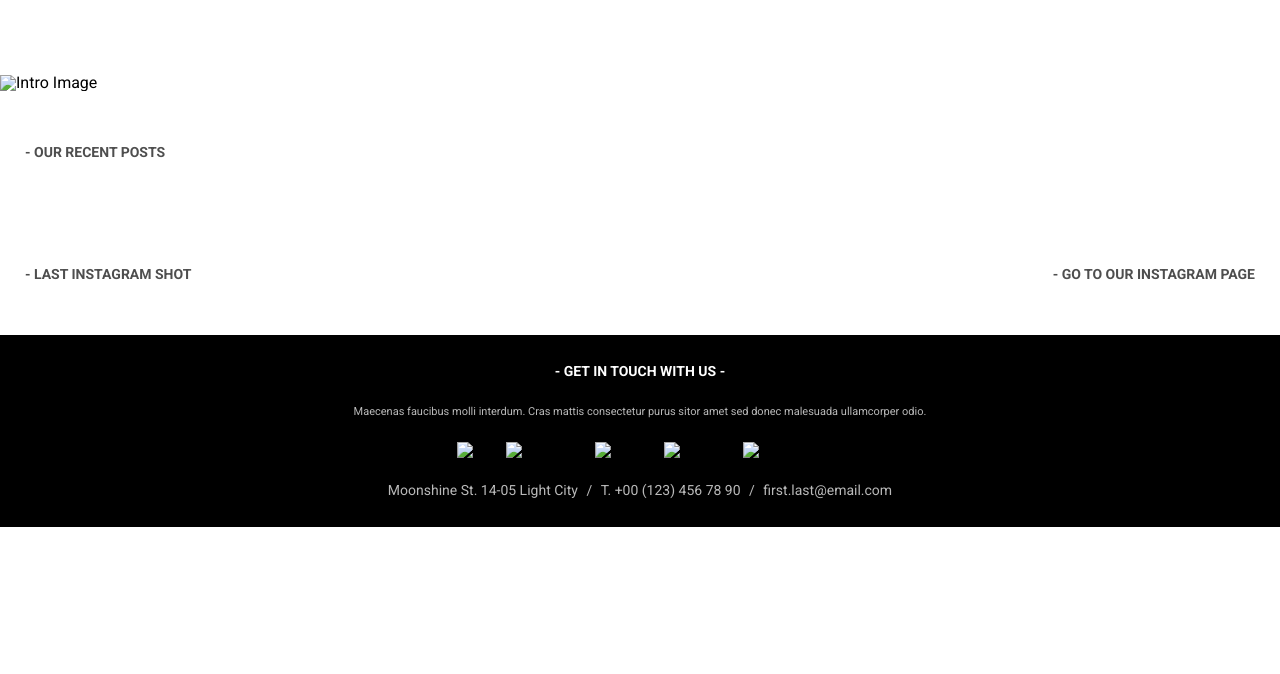
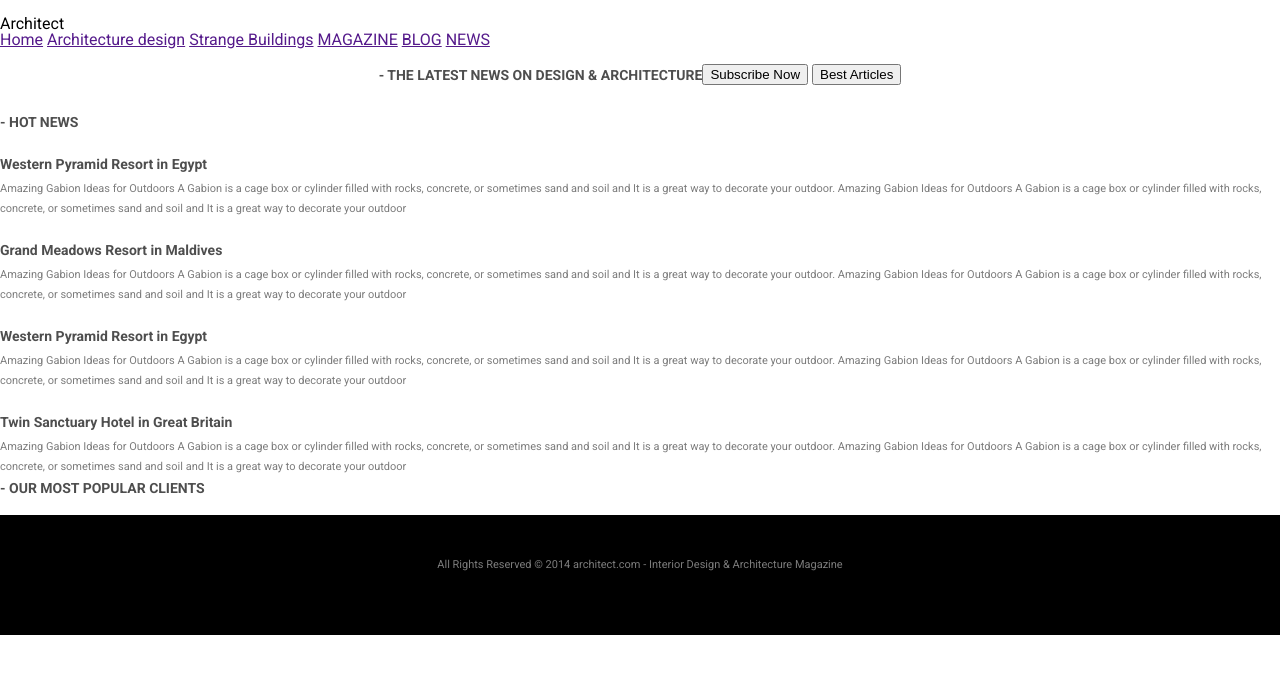
Before and after one commit to fxFENGY/FS-PRO-2-Architect, a website: page app/index.html in a window 1280 px wide. Drawn offline with Linux system fonts and the light colour scheme.

Commit message:
add html layout

```diff
--- a/app/index.html
+++ b/app/index.html
@@ -6,56 +6,81 @@
           content="width=device-width, user-scalable=no, initial-scale=1.0, maximum-scale=1.0, minimum-scale=1.0">
     <meta http-equiv="X-UA-Compatible" content="ie=edge">
     <link rel="stylesheet" href="./css/style.min.css">
-    <title>Mobile first app</title>
+    <title>Architect</title>
 </head>
 <body>
-    <header class="header container">
-        <img class="header__menu-button" src="./images/menu-button.svg" alt="menu-button">
-        <ul class="header__menu header__menu-mobile hidden">
-            <li class="header__menu-item current">Home</li>
-            <li class="header__menu-item">about us</li>
-            <li class="header__menu-item">our journal</li>
-            <li class="header__menu-item">projects</li>
-            <li class="header__menu-item">news</li>
-            <li class="header__menu-item">features</li>
-            <li class="header__menu-item">contact</li>
-        </ul>
-    </header>
-    <img class="intro-image" src="./images/intro-img.png" alt="Intro Image">
-    <div class="posts__wrapper container">
-        <h2 class="posts__title">our Recent posts</h2>
-        <div class="posts__list">
-            <!-- Generate in Javascript -->
-            <!--            <div class="posts__item">-->
-<!--                <img src="./images/posts/img-1.png" alt="Post 1">-->
-<!--                <h3>Aenean Adipiscing Etiam Vestibulum</h3>-->
-<!--                <p>Photography, Journal / <span>9 Comments</span></p>-->
-<!--            </div>-->
+<nav class="navbar">
+    <div class="navbar__logo">
+        <img class="navbar__logo-img" src="" alt="">
+        <h1 class="navbar__logo-text">Architect</h1>
+    </div>
+    <div class="navbar__menu">
+        <a href="" class="navbar__menu-link">Home</a>
+        <a href="" class="navbar__menu-link">Architecture design</a>
+        <a href="" class="navbar__menu-link">Strange Buildings</a>
+        <a href="" class="navbar__menu-link">MAGAZINE</a>
+        <a href="" class="navbar__menu-link">BLOG</a>
+        <a href="" class="navbar__menu-link">NEWS</a>
+    </div>
+    <img class="navbar__search-icon" src="" alt="">
+</nav>
+<header class="header">
+    <h2 class="header__title">THE LATEST NEWS ON DESIGN & ARCHITECTURE</h2>
+    <div class="header__button-wrapper">
+        <button class="header_button green">Subscribe Now</button>
+        <button class="header_button blue">Best Articles</button>
+    </div>
+</header>
+<section class="news">
+    <h2 class="news__title">hot news</h2>
+    <div class="news__card-wrapper">
+        <div class="news__card">
+            <img class="news__card-img" src="" alt="">
+            <h3 class="news__card-title">Western Pyramid Resort in Egypt</h3>
+            <p class="news__card-description">
+                Amazing Gabion Ideas for Outdoors A Gabion is a cage box or cylinder filled with rocks, concrete, or sometimes sand and soil and It is a great way to decorate your outdoor.
+                Amazing Gabion Ideas for Outdoors A Gabion is a cage box or cylinder filled with rocks, concrete, or sometimes sand and soil and It is a great way to decorate your outdoor
+            </p>
+        </div>
+        <div class="news__card">
+            <img class="news__card-img" src="" alt="">
+            <h3 class="news__card-title">Grand Meadows Resort in Maldives</h3>
+            <p class="news__card-description">
+                Amazing Gabion Ideas for Outdoors A Gabion is a cage box or cylinder filled with rocks, concrete, or sometimes sand and soil and It is a great way to decorate your outdoor.
+                Amazing Gabion Ideas for Outdoors A Gabion is a cage box or cylinder filled with rocks, concrete, or sometimes sand and soil and It is a great way to decorate your outdoor
+            </p>
+        </div>
+        <div class="news__card">
+            <img class="news__card-img" src="" alt="">
+            <h3 class="news__card-title">Western Pyramid Resort in Egypt</h3>
+            <p class="news__card-description">
+                Amazing Gabion Ideas for Outdoors A Gabion is a cage box or cylinder filled with rocks, concrete, or sometimes sand and soil and It is a great way to decorate your outdoor.
+                Amazing Gabion Ideas for Outdoors A Gabion is a cage box or cylinder filled with rocks, concrete, or sometimes sand and soil and It is a great way to decorate your outdoor
+            </p>
+        </div>
+        <div class="news__card">
+            <img class="news__card-img" src="" alt="">
+            <h3 class="news__card-title">Twin Sanctuary Hotel in Great Britain</h3>
+            <p class="news__card-description">
+                Amazing Gabion Ideas for Outdoors A Gabion is a cage box or cylinder filled with rocks, concrete, or sometimes sand and soil and It is a great way to decorate your outdoor.
+                Amazing Gabion Ideas for Outdoors A Gabion is a cage box or cylinder filled with rocks, concrete, or sometimes sand and soil and It is a great way to decorate your outdoor
+            </p>
         </div>
     </div>
-    <div class="instagram-posts__wrapper container">
-        <div class="instagram-posts__text">
-            <h2 class="instagram-posts__title">Last Instagram Shot</h2>
-            <h2 class="instagram-posts__link">go to our instagram page</h2>
-        </div>
-        <div class="instagram-posts__list">
-            <!-- Generate in Javascript -->
-<!--            <img class="instagram-posts__item" src="./images/instagram-posts/img-1.png" alt="Instagram Post 1">-->
-        </div>
+</section>
+<section class="clients">
+    <h2 class="clients__title">our most popular clients</h2>
+    <div class="line"></div>
+    <div class="clients__logo-wrapper">
+        <img src="" alt="" class="clients__logo">
+        <img src="" alt="" class="clients__logo">
+        <img src="" alt="" class="clients__logo">
+        <img src="" alt="" class="clients__logo">
     </div>
-    <footer class="footer container">
-        <h2 class="footer__title">get in touch with us</h2>
-        <p class="footer__description">Maecenas faucibus molli interdum. Cras mattis consectetur purus sitor amet sed donec malesuada ullamcorper odio. </p>
-        <div class="social__wrapper">
-            <img class="social__item" src="./images/social/rss-icon.png" alt="RSS">
-            <img class="social__item" src="./images/social/facebook_icon.png" alt="Facebook">
-            <img class="social__item" src="./images/social/twitter-icon.png" alt="Twitter">
-            <img class="social__item" src="./images/social/dribbble-icon.png" alt="Dribbble">
-            <img class="social__item" src="./images/social/pinterest-icon.png" alt="Pinterest">
-        </div>
-        <p class="footer__address"> Moonshine St. 14-05 Light City <span>T. +00 (123) 456 78 90</span> <span>first.last@email.com</span></p>
-    </footer>
-
-    <script src="./js/script.js"></script>
+</section>
+<footer class="footer">
+    <p class="footer__copyright">All Rights Reserved © 2014  architect.com - Interior Design & Architecture Magazine</p>
+    <img src="" alt="" class="footer__copyright-logo">
+</footer>
 </body>
 </html>
```
